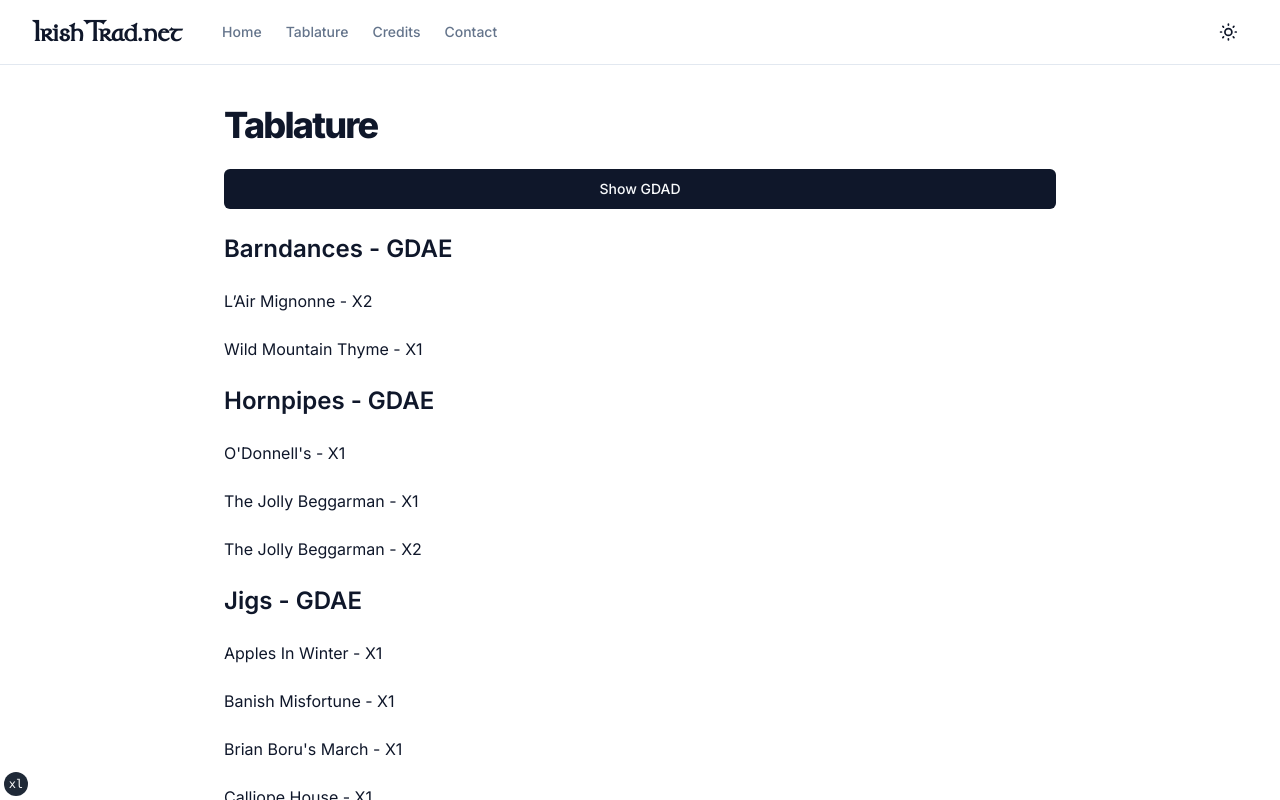
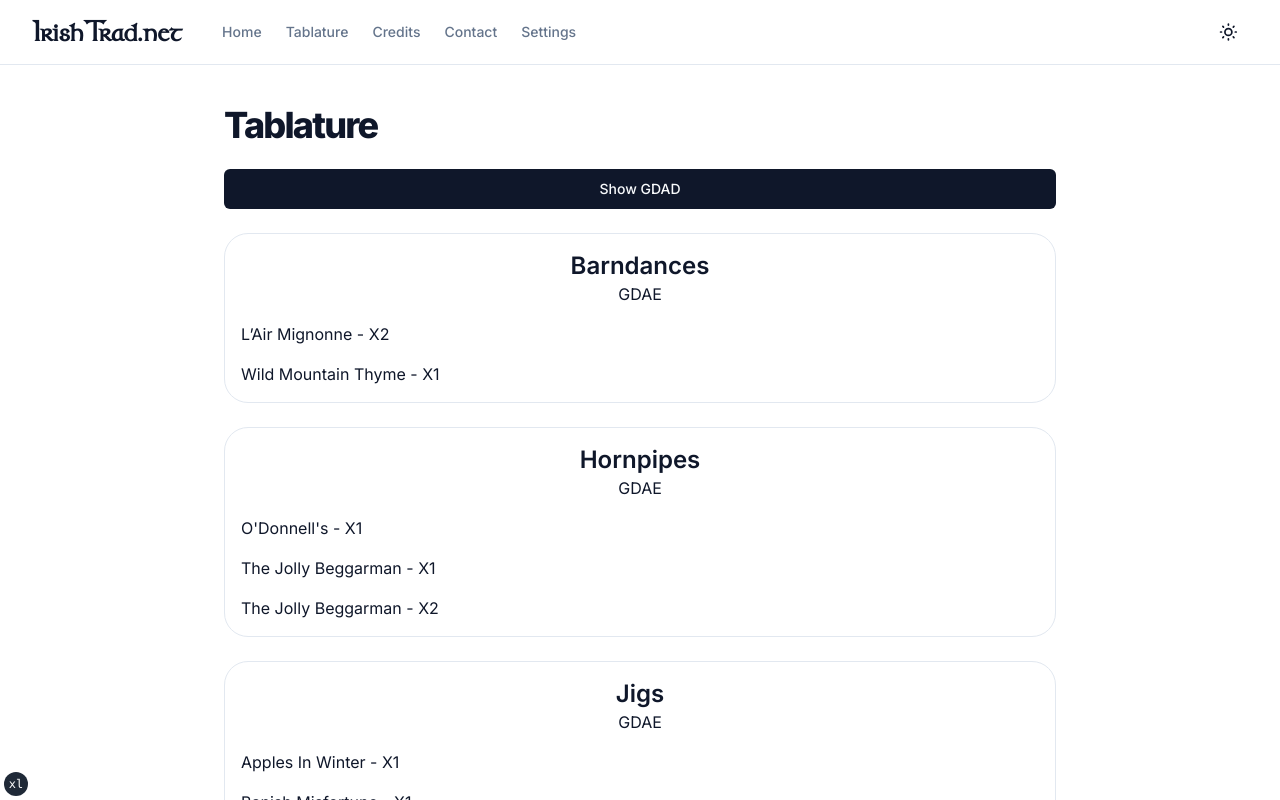
Before and after one commit to Irish-Trad/Irish-Trad-Client, a Next.js app: page /tabs in a window 1280 px wide. Shown: the top 800 px of the page. Built offline with nearby package versions, Linux system fonts and the light colour scheme.

Commit message:
feat: settings page

```diff
--- a/src/app/contact/page.tsx
+++ b/src/app/contact/page.tsx
@@ -5,10 +5,15 @@ import PageLayout from "@/components/PageLayout"
 
 const ContactPage = () => (
   <PageLayout>
-    <section className="container grid items-center max-w-4xl gap-6 pt-6 pb-8 rounded-3xl bg-background md:py-10">
+    <section className="container grid max-w-4xl items-center gap-6 rounded-3xl bg-background pb-8 pt-6 md:py-10">
       <h1 className="text-3xl font-extrabold leading-tight tracking-tighter md:text-4xl">
         Contact
       </h1>
+
+      <p>
+        If you have any general enquiries or ideas on how the application could
+        be improved please get in touch!
+      </p>
 
       <p>A contact form is still in development</p>
 
--- /dev/null
+++ b/src/app/settings/page.tsx
@@ -0,0 +1,19 @@
+import PageLayout from "@/components/PageLayout"
+import ThemeToggle from "@/components/ThemeToggle"
+
+const SettingsPage = () => (
+  <PageLayout>
+    <section className="container grid max-w-4xl items-center gap-6 rounded-3xl bg-background pb-8 pt-6 md:py-10">
+      <h1 className="text-center text-3xl font-extrabold leading-tight tracking-tighter md:text-4xl">
+        Settings
+      </h1>
+
+      <div className="flex items-center gap-2">
+        <p>Toggle Light/Dark Mode:</p>
+        <ThemeToggle />
+      </div>
+    </section>
+  </PageLayout>
+)
+
+export default SettingsPage
--- a/src/app/tabs/page.tsx
+++ b/src/app/tabs/page.tsx
@@ -16,7 +16,7 @@ const TabsPage = () => {
 
   return (
     <PageLayout>
-      <section className="container grid items-center max-w-4xl gap-6 pt-6 pb-8 rounded-3xl bg-background md:py-10">
+      <section className="container grid max-w-4xl items-center gap-6 rounded-3xl bg-background pb-8 pt-6 md:py-10">
         <h1 className="text-3xl font-extrabold leading-tight tracking-tighter md:text-4xl">
           Tablature
         </h1>
--- a/src/components/CreditList/CreditListItem.tsx
+++ b/src/components/CreditList/CreditListItem.tsx
@@ -1,5 +1,3 @@
-import Link from "next/link"
-
 import CreditEntry from "@/components/CreditList/CreditEntry"
 
 type CreditListItemProps = {
@@ -13,9 +11,8 @@ type CreditListItemProps = {
 
 const CreditListItem = ({ category, credits }: CreditListItemProps) => (
   <>
-    <Link href={`#${category.toLowerCase()}`}>
-      <h2 className="text-2xl underline">{category}</h2>
-    </Link>
+    <h2 className="text-2xl underline">{category}</h2>
+
     {credits.map(({ name, description, link }) => (
       <CreditEntry name={name} description={description} link={link} />
     ))}
--- a/src/components/GDAD-tunes.tsx
+++ b/src/components/GDAD-tunes.tsx
@@ -1,5 +1,5 @@
 import * as GDAD from "@/lib/GDAD"
-import TuneList from "@/components/tune-list"
+import TuneList from "@/components/TuneList"
 
 const GDADTunes = () => (
   <>
--- a/src/components/GDAE-tunes.tsx
+++ b/src/components/GDAE-tunes.tsx
@@ -1,5 +1,5 @@
 import * as GDAE from "@/lib/GDAE"
-import TuneList from "@/components/tune-list"
+import TuneList from "@/components/TuneList"
 
 const GDAETunes = () => (
   <>
--- a/src/components/SiteHeader/SiteHeaderDesktop.tsx
+++ b/src/components/SiteHeader/SiteHeaderDesktop.tsx
@@ -1,4 +1,3 @@
-import { siteConfig } from "@/config/site"
 import NavigationDesktop from "@/components/SiteHeader/NavigationDesktop"
 import ThemeToggle from "@/components/ThemeToggle"
 
--- /dev/null
+++ b/src/components/TuneList.tsx
@@ -0,0 +1,28 @@
+import Link from "next/link"
+
+import type StaticTune from "@/types/StaticTune"
+
+type TuneListProps = {
+  tuneType: string
+  tuning: string
+  tunes: StaticTune[]
+}
+
+const TuneList = ({ tuneType, tuning, tunes }: TuneListProps) => (
+  <div className="flex flex-col gap-4 rounded-3xl border p-4">
+    <div className="flex flex-col items-center">
+      <h2 className="text-2xl font-semibold">{tuneType}</h2>
+      <p>{tuning}</p>
+    </div>
+
+    <div className="flex flex-col gap-4">
+      {tunes.map((tune) => (
+        <Link href={tune.path} target="_blank">
+          {tune.name}
+        </Link>
+      ))}
+    </div>
+  </div>
+)
+
+export default TuneList
--- a/src/components/tune-list.tsx
+++ /dev/null
@@ -1,25 +0,0 @@
-import type { FC } from "react"
-import Link from "next/link"
-
-import type StaticTune from "@/types/StaticTune"
-
-type Props = {
-  tuneType: string
-  tuning: string
-  tunes: StaticTune[]
-}
-
-const TuneList: FC<Props> = ({ tuneType, tuning, tunes }) => (
-  <>
-    <h2 className="text-2xl font-semibold">
-      {tuneType} - {tuning}
-    </h2>
-    {tunes.map((tune) => (
-      <Link href={tune.path} target="_blank">
-        {tune.name}
-      </Link>
-    ))}
-  </>
-)
-
-export default TuneList
--- a/src/config/site.ts
+++ b/src/config/site.ts
@@ -23,6 +23,10 @@ export const siteConfig = {
       title: "Contact",
       href: Route.Contact,
     },
+    {
+      title: "Settings",
+      href: Route.Settings,
+    },
   ],
   links: {
     twitter: "https://twitter.com/shadcn",
--- a/src/enums/Route.ts
+++ b/src/enums/Route.ts
@@ -3,4 +3,5 @@ export enum Route {
   Tabs = "/tabs",
   Credits = "/credits",
   Contact = "/contact",
+  Settings = "/settings",
 }
```
